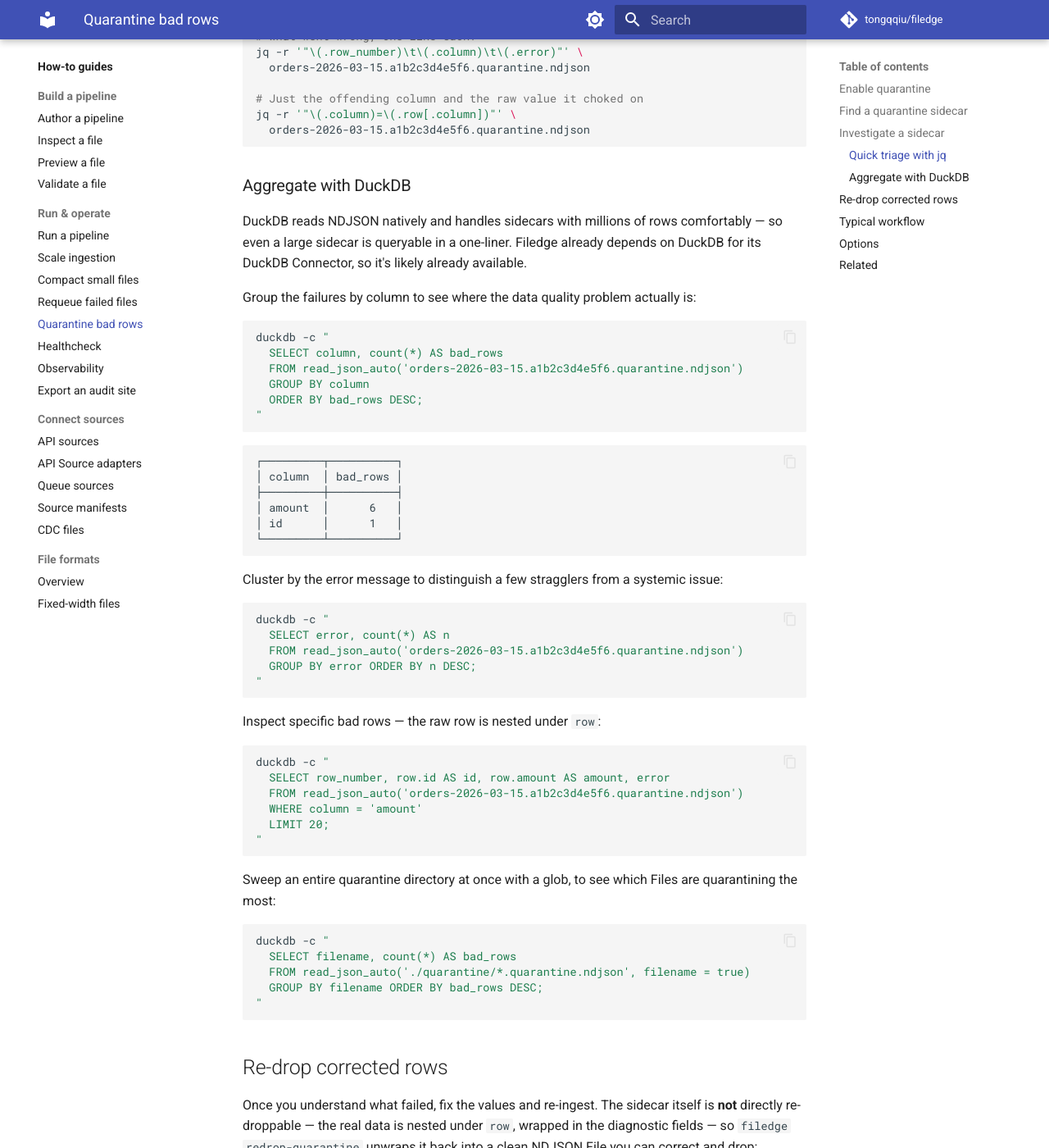
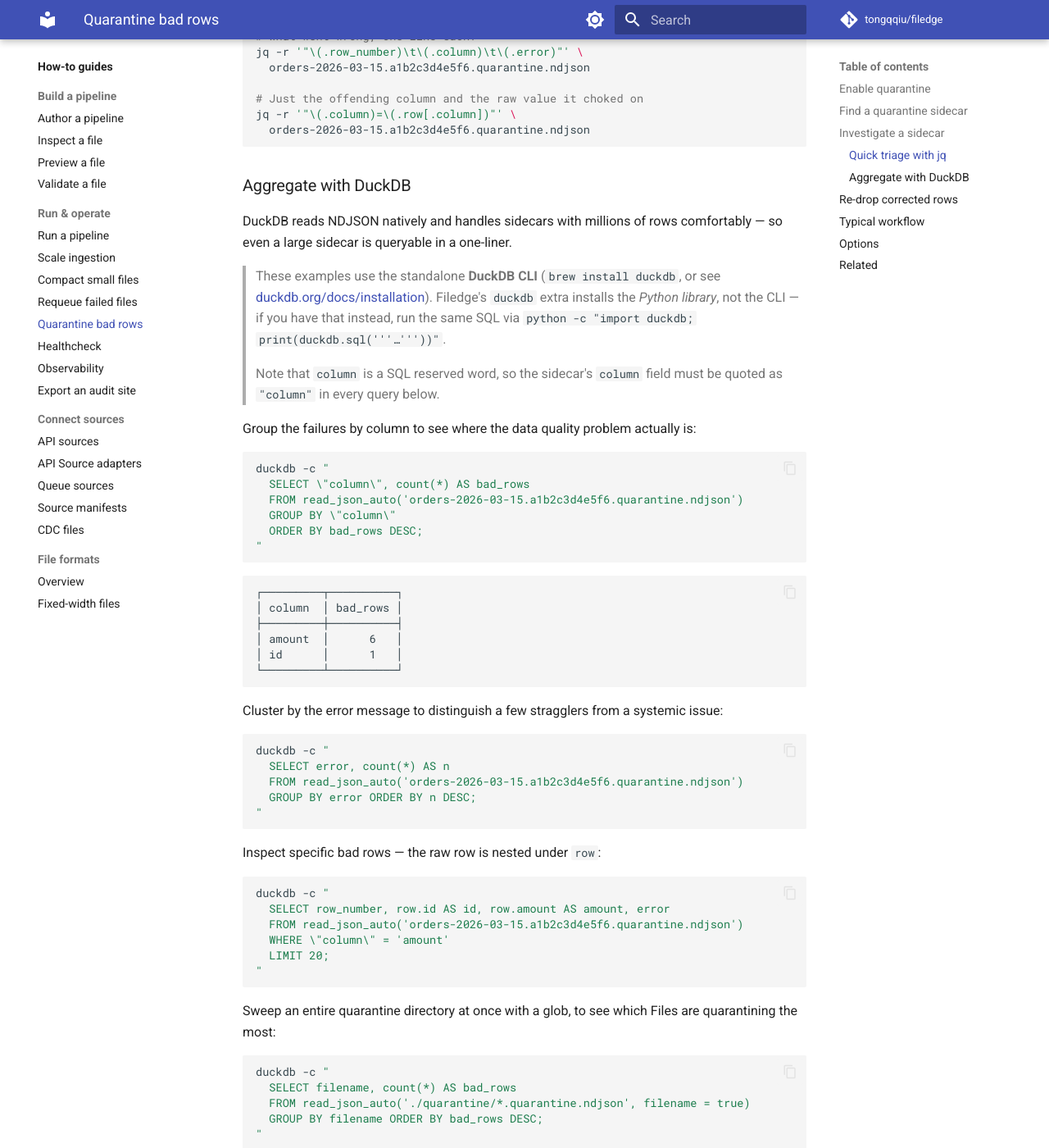
Before and after one commit to tongqqiu/filedge, an MkDocs documentation site: the page built from docs/guides/quarantine.md, in a window 1280 px wide and 1400 px high, scrolled down 1835 px. Shown: the whole window at 82% size. Built offline with MkDocs 1.6.1 and Material for MkDocs 9.7.7, drawn with Linux system fonts in a browser that asks for light colours; comment, search, counter and statistics services are not loaded; the version menu is left out.

Commit message:
docs(quarantine): fix DuckDB recipe — quote reserved `column`, clarify CLI
Dogfooding the quarantine guide against a real sidecar surfaced two defects
in the DuckDB investigation recipe:

- `column` is a SQL reserved word, so every query that selected/grouped/
  filtered on the sidecar's `column` field was a parser error. Quote it as
  `"column"`.
- The recipe used the `duckdb` CLI but implied Filedge's `duckdb` extra makes
  it available — that extra installs the Python library, not the CLI. Note the
  CLI is a separate install and give the `python -c "import duckdb"` form.

Verified the corrected queries run against a real quarantine sidecar.

Co-Authored-By: Claude Opus 4.8 <noreply@anthropic.com>

````diff
--- a/docs/guides/quarantine.md
+++ b/docs/guides/quarantine.md
@@ -90,16 +90,23 @@ jq -r '"\(.column)=\(.row[.column])"' \
 ### Aggregate with DuckDB
 
 DuckDB reads NDJSON natively and handles sidecars with millions of rows comfortably —
-so even a large sidecar is queryable in a one-liner. Filedge already depends on
-DuckDB for its DuckDB Connector, so it's likely already available.
+so even a large sidecar is queryable in a one-liner.
+
+> These examples use the standalone **DuckDB CLI** (`brew install duckdb`, or see
+> [duckdb.org/docs/installation](https://duckdb.org/docs/installation/)). Filedge's
+> `duckdb` extra installs the *Python library*, not the CLI — if you have that
+> instead, run the same SQL via `python -c "import duckdb; print(duckdb.sql('''…'''))"`.
+>
+> Note that `column` is a SQL reserved word, so the sidecar's `column` field must be
+> quoted as `"column"` in every query below.
 
 Group the failures by column to see where the data quality problem actually is:
 
 ```bash
 duckdb -c "
-  SELECT column, count(*) AS bad_rows
+  SELECT \"column\", count(*) AS bad_rows
   FROM read_json_auto('orders-2026-03-15.a1b2c3d4e5f6.quarantine.ndjson')
-  GROUP BY column
+  GROUP BY \"column\"
   ORDER BY bad_rows DESC;
 "
 ```
@@ -129,7 +136,7 @@ Inspect specific bad rows — the raw row is nested under `row`:
 duckdb -c "
   SELECT row_number, row.id AS id, row.amount AS amount, error
   FROM read_json_auto('orders-2026-03-15.a1b2c3d4e5f6.quarantine.ndjson')
-  WHERE column = 'amount'
+  WHERE \"column\" = 'amount'
   LIMIT 20;
 "
 ```
````
